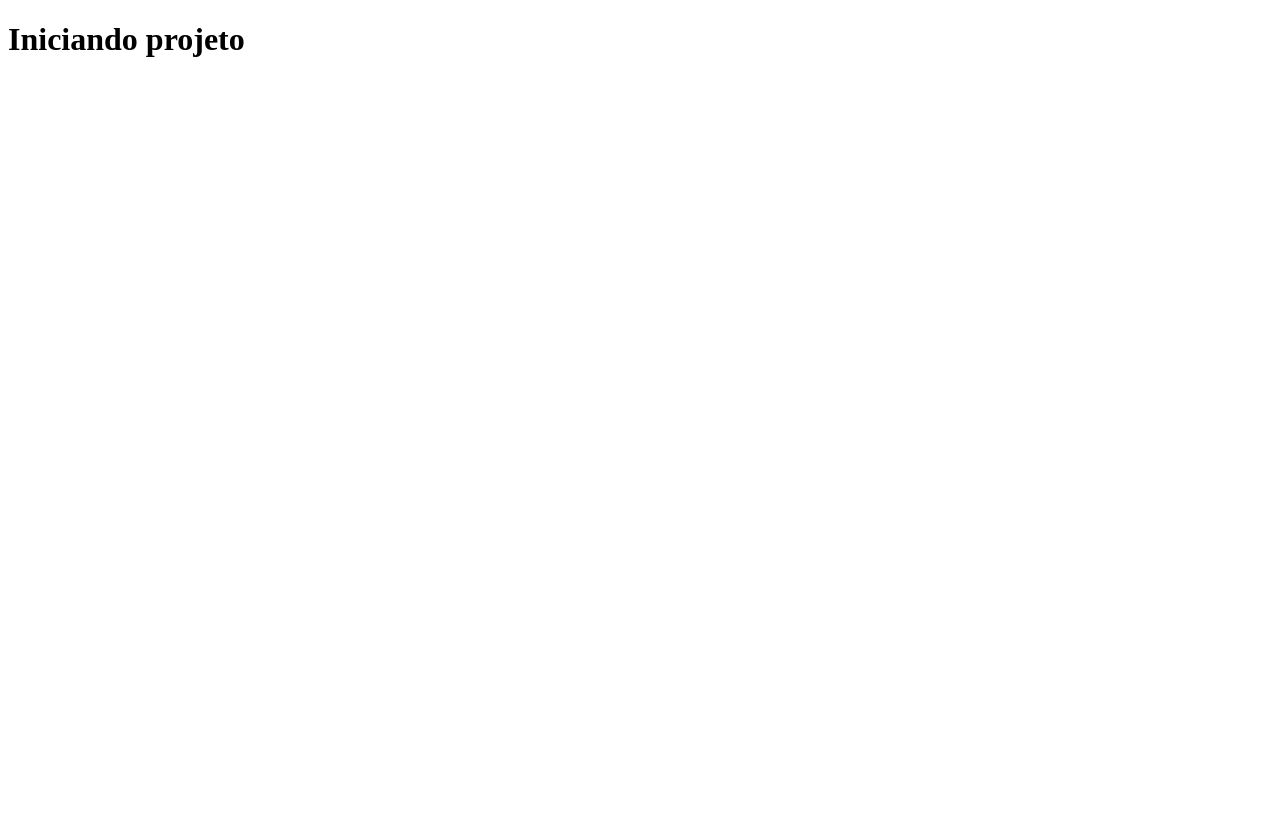
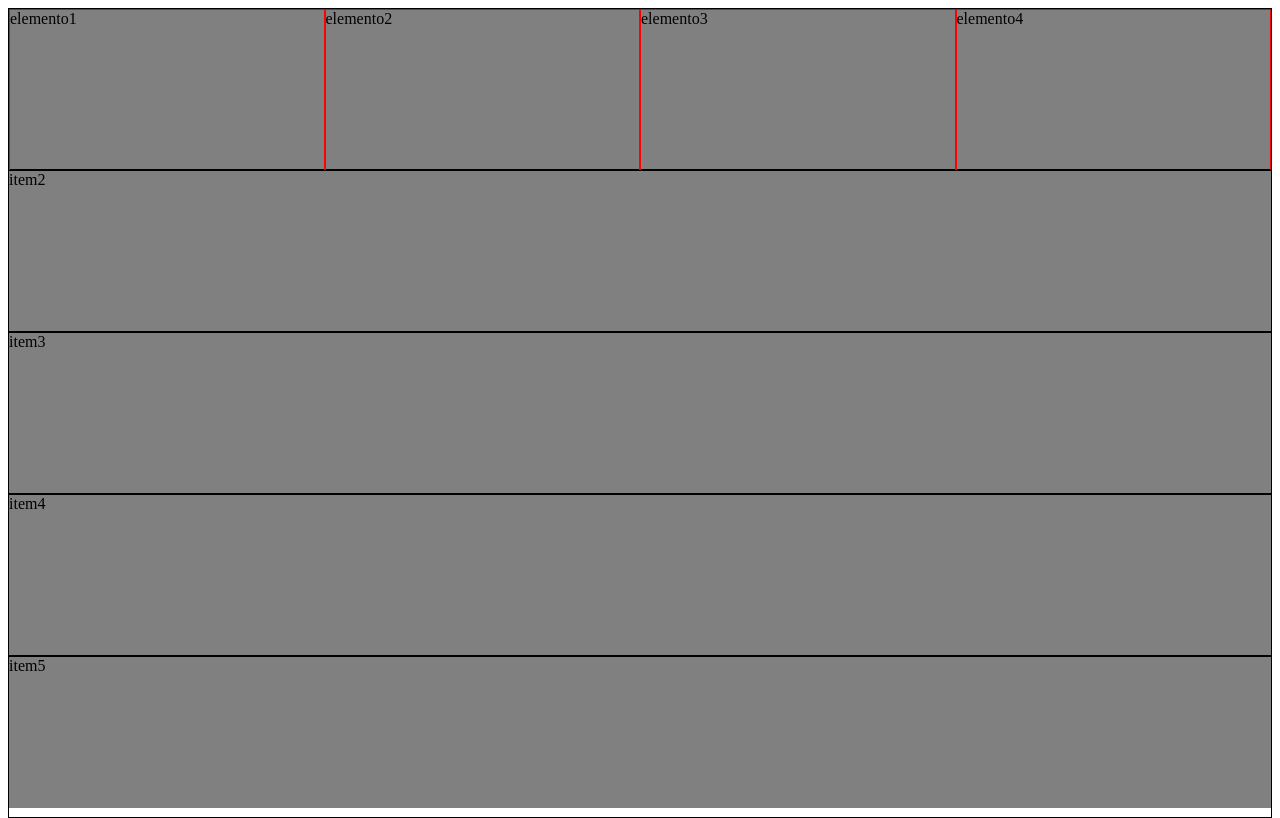
Before and after one commit to flhes/projeto-novo, a plain HTML site: page index.html in a window 1280 px wide. Drawn offline with Linux system fonts and the light colour scheme.

Commit message:
atualizando-html

```diff
--- a/index.html
+++ b/index.html
@@ -3,9 +3,21 @@
 <head>
     <meta charset="UTF-8">
     <meta name="viewport" content="width=device-width, initial-scale=1.0">
+    <link rel="stylesheet" href="style.css">
     <title>Document</title>
 </head>
 <body>
-  <h1>Iniciando projeto </h1>
+  <div class="container">
+    <div id="item1">
+        <div id="elemento1">elemento1</div>
+        <div id="elemento2">elemento2</div>
+        <div id="elemento3">elemento3</div>
+        <div id="elemento4">elemento4</div>
+    </div>
+    <div id="item2">item2</div>
+    <div id="item3">item3</div>
+    <div id="item4">item4</div>
+    <div id="item5">item5</div>
+  </div>
 </body>
 </html>
--- a/style.css
+++ b/style.css
@@ -0,0 +1,59 @@
+.container{
+    display: flex;
+    width: 100%;
+    height: 100vh;
+    background-color: grey;
+    flex-wrap: wrap;
+
+}
+#item1{
+    border: solid 1px  black;
+    height: 20%;
+    width: 100%;
+    display: flex;
+}
+#elemento1{
+  border: solid 1px red;
+  width: 25%;
+  height: 100%;
+}
+#elemento2{
+    border: solid 1px red;
+    width: 25%;
+    height: 100%;
+  }
+#elemento3{
+    border: solid 1px red;
+    width: 25%;
+    height: 100%;
+  }
+#elemento4{
+    border: solid 1px red;
+    width: 25%;
+    height: 100%;
+  }
+
+#item2{
+    border: solid 1px  black;
+    height: 20%;
+    width: 100%;
+
+}
+#item3{
+    border: solid 1px  black;
+    height: 20%;
+    width: 100%;
+
+}
+#item4{
+    border: solid 1px  black;
+    height: 20%;
+    width: 100%;
+
+}
+#item5{
+    border: solid 1px  black;
+    height: 20%;
+    width: 100%;
+
+}
```
